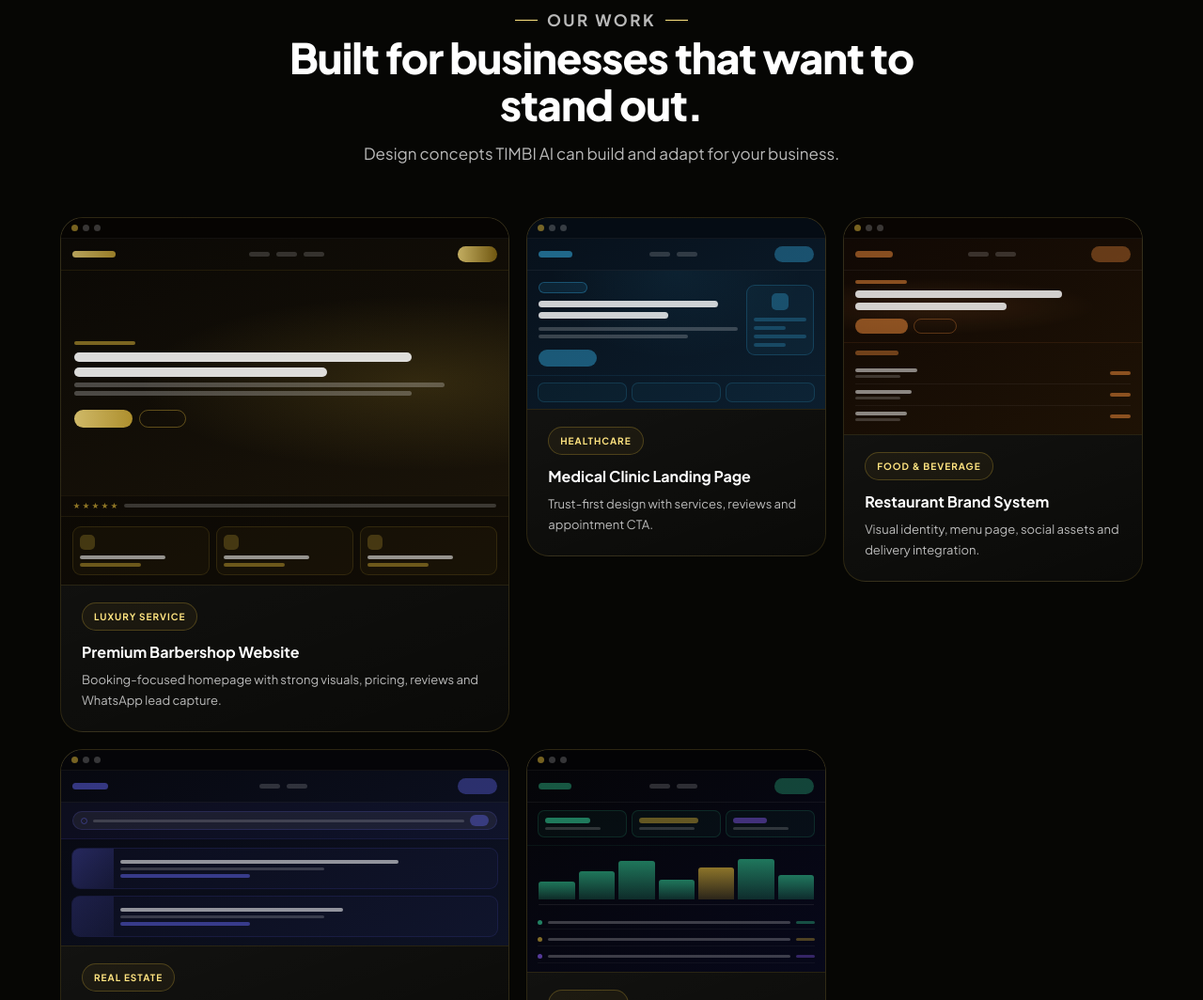
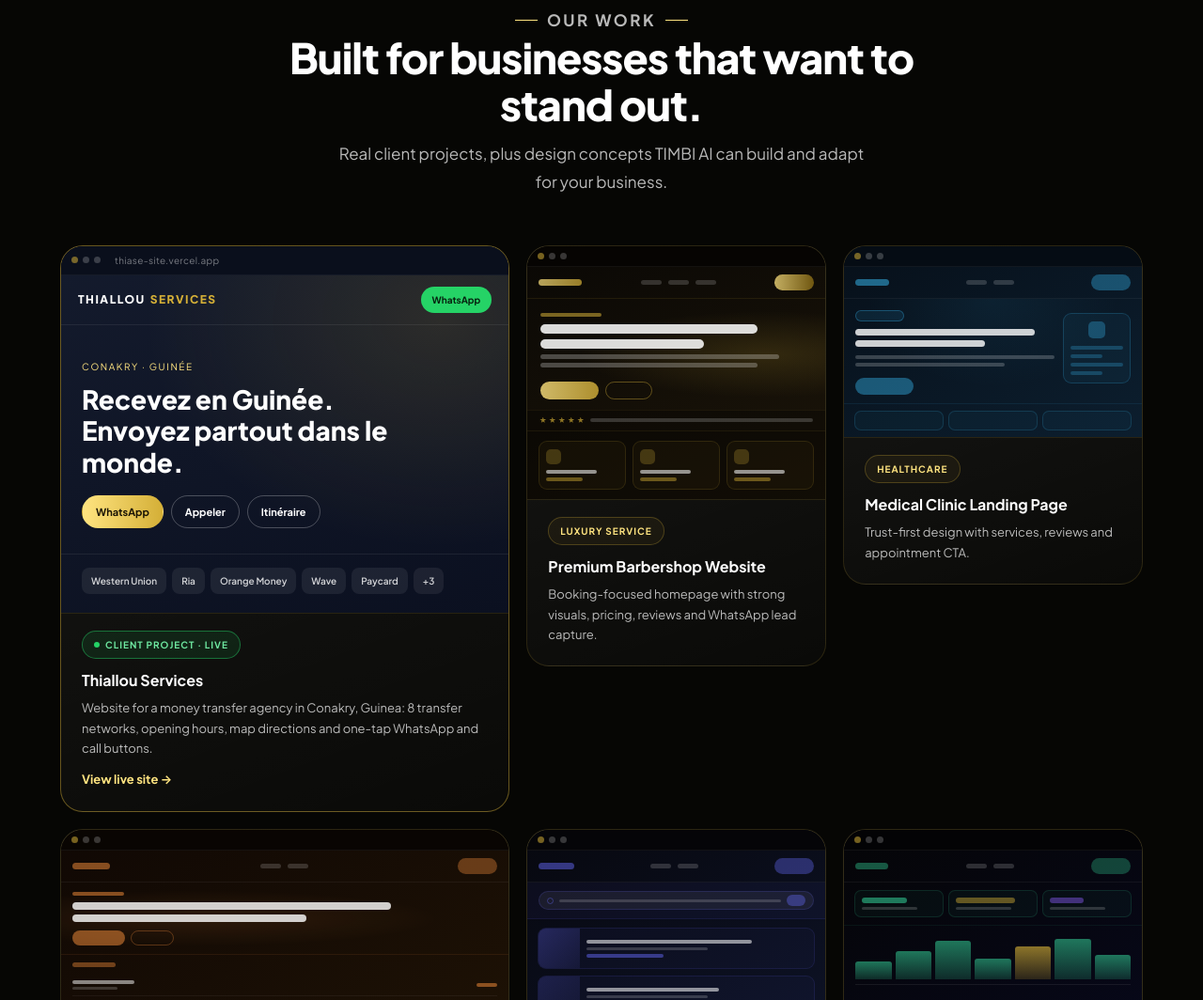
Before and after one commit to amdzed136-eng/timbi-ai, a plain HTML site: page index.html in a window 1280 px wide. Shown: the part 1731-2795 px from the top of the page at 94% size. Drawn offline with Linux system fonts and the light colour scheme.

Commit message:
Add Thiallou Services as first real client project in portfolio
Co-Authored-By: Claude Opus 5.5 <noreply@anthropic.com>
Claude-Session: https://claude.ai/code/session_013C8igoGF3Cp22AppkcYqMe

```diff
--- a/i18n.js
+++ b/i18n.js
@@ -50,7 +50,10 @@ const translations = {
     /* Portfolio */
     work_eyebrow:'Our work',
     work_h2:'Built for businesses that want to stand out.',
-    work_p:'Design concepts TIMBI AI can build and adapt for your business.',
+    work_p:'Real client projects, plus design concepts TIMBI AI can build and adapt for your business.',
+    proj_0_tag:'Client project · Live',
+    proj_0_p:'Website for a money transfer agency in Conakry, Guinea: 8 transfer networks, opening hours, map directions and one-tap WhatsApp and call buttons.',
+    proj_0_link:'View live site →',
     proj_1_tag:'Luxury Service', proj_1_h3:'Premium Barbershop Website',
     proj_1_p:'Booking-focused homepage with strong visuals, pricing, reviews and WhatsApp lead capture.',
     proj_2_tag:'Healthcare',     proj_2_h3:'Medical Clinic Landing Page',
@@ -146,7 +149,10 @@ const translations = {
 
     work_eyebrow:'Notre travail',
     work_h2:'Conçu pour les entreprises qui veulent se démarquer.',
-    work_p:'Concepts de design que TIMBI AI peut construire et adapter pour votre entreprise.',
+    work_p:'Des projets clients réels, et des concepts de design que TIMBI AI peut construire et adapter pour votre entreprise.',
+    proj_0_tag:'Projet client · En ligne',
+    proj_0_p:'Site d\'une agence de transfert d\'argent à Conakry (Guinée) : 8 réseaux de transfert, horaires, itinéraire et boutons WhatsApp et appel en un clic.',
+    proj_0_link:'Voir le site en ligne →',
     proj_1_tag:'Service Luxe',   proj_1_h3:'Site Web Barbershop Premium',
     proj_1_p:'Page d\'accueil axée réservation avec visuels forts, tarifs, avis et capture de leads WhatsApp.',
     proj_2_tag:'Santé',          proj_2_h3:'Page Clinique Médicale',
@@ -238,7 +244,10 @@ const translations = {
 
     work_eyebrow:'Çalışmalarımız',
     work_h2:'Öne çıkmak isteyen işletmeler için tasarlandı.',
-    work_p:'TIMBI AI\'ın işletmeniz için inşa edip uyarlayabileceği tasarım konseptleri.',
+    work_p:'Gerçek müşteri projeleri ve TIMBI AI\'ın işletmeniz için inşa edip uyarlayabileceği tasarım konseptleri.',
+    proj_0_tag:'Müşteri projesi · Yayında',
+    proj_0_p:'Konakri, Gine\'de bir para transferi acentesi için web sitesi: 8 transfer ağı, çalışma saatleri, yol tarifi ve tek dokunuşla WhatsApp ve arama butonları.',
+    proj_0_link:'Canlı siteyi gör →',
     proj_1_tag:'Lüks Hizmet',      proj_1_h3:'Premium Berber Web Sitesi',
     proj_1_p:'Güçlü görseller, fiyatlar, yorumlar ve WhatsApp müşteri adayı yakalama ile rezervasyon odaklı ana sayfa.',
     proj_2_tag:'Sağlık',           proj_2_h3:'Tıp Kliniği Açılış Sayfası',
--- a/index.html
+++ b/index.html
@@ -196,12 +196,34 @@
             <div class="section-title reveal">
                 <p class="eyebrow" data-i18n="work_eyebrow">Our work</p>
                 <h2 data-i18n="work_h2">Built for businesses that want to stand out.</h2>
-                <p data-i18n="work_p">Design concepts TIMBI AI can build and adapt for your business.</p>
+                <p data-i18n="work_p">Real client projects, plus design concepts TIMBI AI can build and adapt for your business.</p>
             </div>
             <div class="portfolio-grid">
 
-                <!-- BARBER — large -->
-                <article class="project-card large reveal">
+                <!-- THIALLOU SERVICES — real client project -->
+                <article class="project-card large real reveal">
+                    <a class="project-preview preview-thiase" href="https://thiase-site.vercel.app/" target="_blank" rel="noopener" aria-label="Thiallou Services">
+                        <div class="pv-bar"><span></span><span></span><span></span><em>thiase-site.vercel.app</em></div>
+                        <div class="th-nav"><strong>THIALLOU<b>SERVICES</b></strong><span>WhatsApp</span></div>
+                        <div class="th-hero">
+                            <small>Conakry · Guinée</small>
+                            <p class="th-h1">Recevez en Guinée.<br>Envoyez partout dans le monde.</p>
+                            <div class="th-cta"><span class="fill">WhatsApp</span><span>Appeler</span><span>Itinéraire</span></div>
+                        </div>
+                        <div class="th-networks">
+                            <span>Western Union</span><span>Ria</span><span>Orange Money</span><span>Wave</span><span>Paycard</span><span>+3</span>
+                        </div>
+                    </a>
+                    <div class="project-info">
+                        <div class="project-tag live" data-i18n="proj_0_tag">Client project · Live</div>
+                        <h3>Thiallou Services</h3>
+                        <p data-i18n="proj_0_p">Website for a money transfer agency in Conakry, Guinea: 8 transfer networks, opening hours, map directions and one-tap WhatsApp and call buttons.</p>
+                        <a class="project-link" href="https://thiase-site.vercel.app/" target="_blank" rel="noopener" data-i18n="proj_0_link">View live site →</a>
+                    </div>
+                </article>
+
+                <!-- BARBER -->
+                <article class="project-card reveal">
                     <div class="project-preview preview-barber">
                         <div class="pv-bar"><span></span><span></span><span></span></div>
                         <div class="pv-barber-nav">
--- a/style.css
+++ b/style.css
@@ -331,6 +331,28 @@
   .pv-nav-links span { width:22px; height:5px; border-radius:3px; background:rgba(255,255,255,.16); }
   .pv-nav-btn { width:42px; height:17px; border-radius:9px; background:rgba(212,175,55,.4); }
 
+  /* Thiallou Services (real project) */
+  .preview-thiase { display:flex; flex-direction:column; background:radial-gradient(ellipse at 85% 20%,rgba(212,175,55,.14),transparent 55%),linear-gradient(160deg,#141b2d,#0b1020); color:#fff; }
+  .preview-thiase .pv-bar { background:#0a0f1c; }
+  .preview-thiase .pv-bar em { margin-left:10px; font-style:normal; font-size:10px; color:rgba(255,255,255,.45); letter-spacing:.3px; }
+  .th-nav { display:flex; justify-content:space-between; align-items:center; padding:12px 18px; border-bottom:1px solid rgba(255,255,255,.07); }
+  .th-nav strong { font-size:12px; letter-spacing:1.5px; font-weight:800; }
+  .th-nav strong b { color:var(--gold); margin-left:5px; font-weight:800; }
+  .th-nav span { font-size:10px; font-weight:700; padding:6px 12px; border-radius:999px; background:#25d366; color:#06210f; }
+  .th-hero { flex:1; padding:28px 22px 18px; display:flex; flex-direction:column; justify-content:center; }
+  .th-hero small { font-size:10px; text-transform:uppercase; letter-spacing:1.6px; color:var(--gold-light); margin-bottom:10px; }
+  .th-h1 { font-size:clamp(20px,2.4vw,28px); line-height:1.2; font-weight:800; margin-bottom:18px; }
+  .th-cta { display:flex; flex-wrap:wrap; gap:8px; }
+  .th-cta span { font-size:11px; font-weight:700; padding:8px 14px; border-radius:999px; border:1px solid rgba(255,255,255,.25); }
+  .th-cta span.fill { background:linear-gradient(90deg,var(--gold-light),var(--gold)); color:#1a1405; border-color:transparent; }
+  .th-networks { display:flex; flex-wrap:wrap; gap:6px; padding:14px 22px 20px; border-top:1px solid rgba(255,255,255,.07); }
+  .th-networks span { font-size:10px; font-weight:600; padding:6px 10px; border-radius:8px; background:rgba(255,255,255,.07); color:rgba(255,255,255,.8); }
+  .project-card.real { border-color:rgba(212,175,55,.45); }
+  .project-tag.live { background:rgba(37,211,102,.1); border-color:rgba(37,211,102,.45); color:#6ee7a0; }
+  .project-tag.live::before { content:''; display:inline-block; width:6px; height:6px; border-radius:50%; background:#25d366; margin-right:6px; vertical-align:1px; }
+  .project-link { display:inline-block; margin-top:12px; font-size:13px; font-weight:700; color:var(--gold-light); }
+  .project-link:hover { text-decoration:underline; }
+
   /* Barber */
   .preview-barber { background:linear-gradient(160deg,#0a0805,#1c1509); display:flex; flex-direction:column; }
   .preview-barber .pv-bar { background:#060402; }
```
